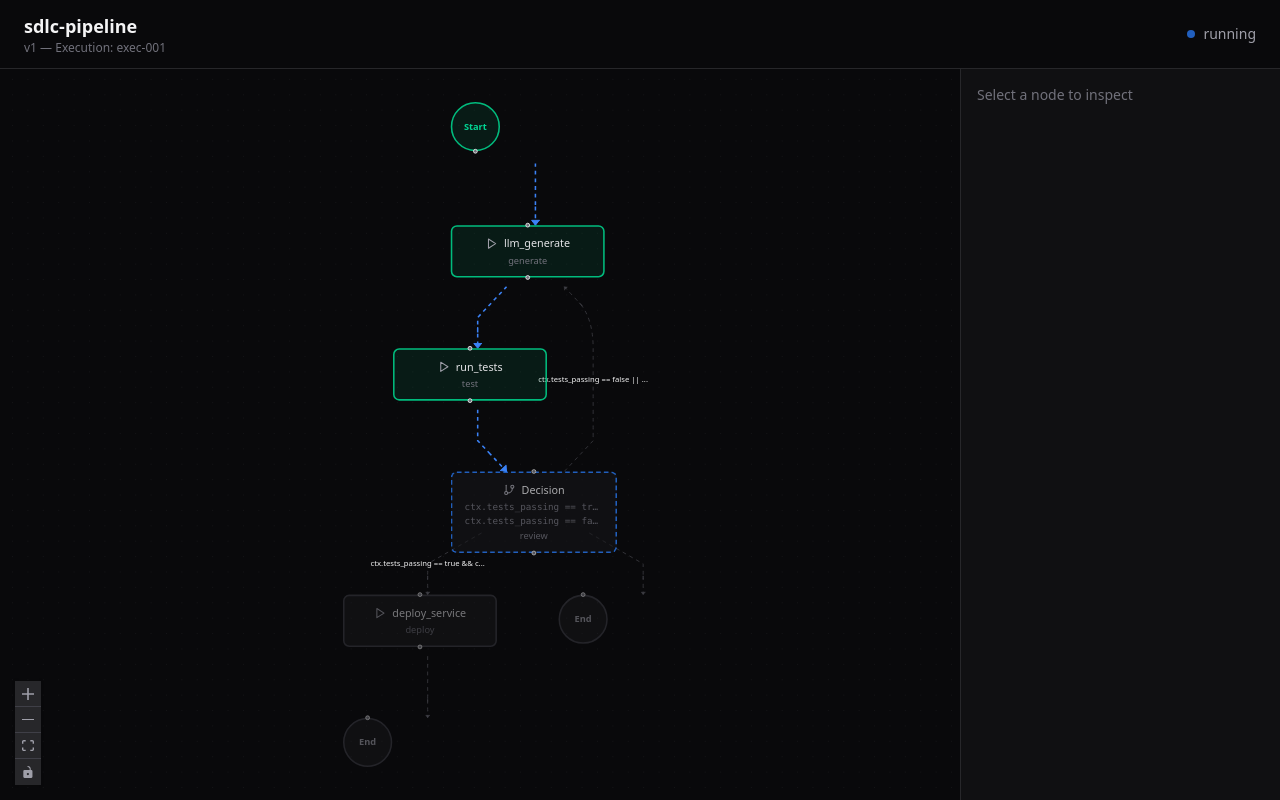
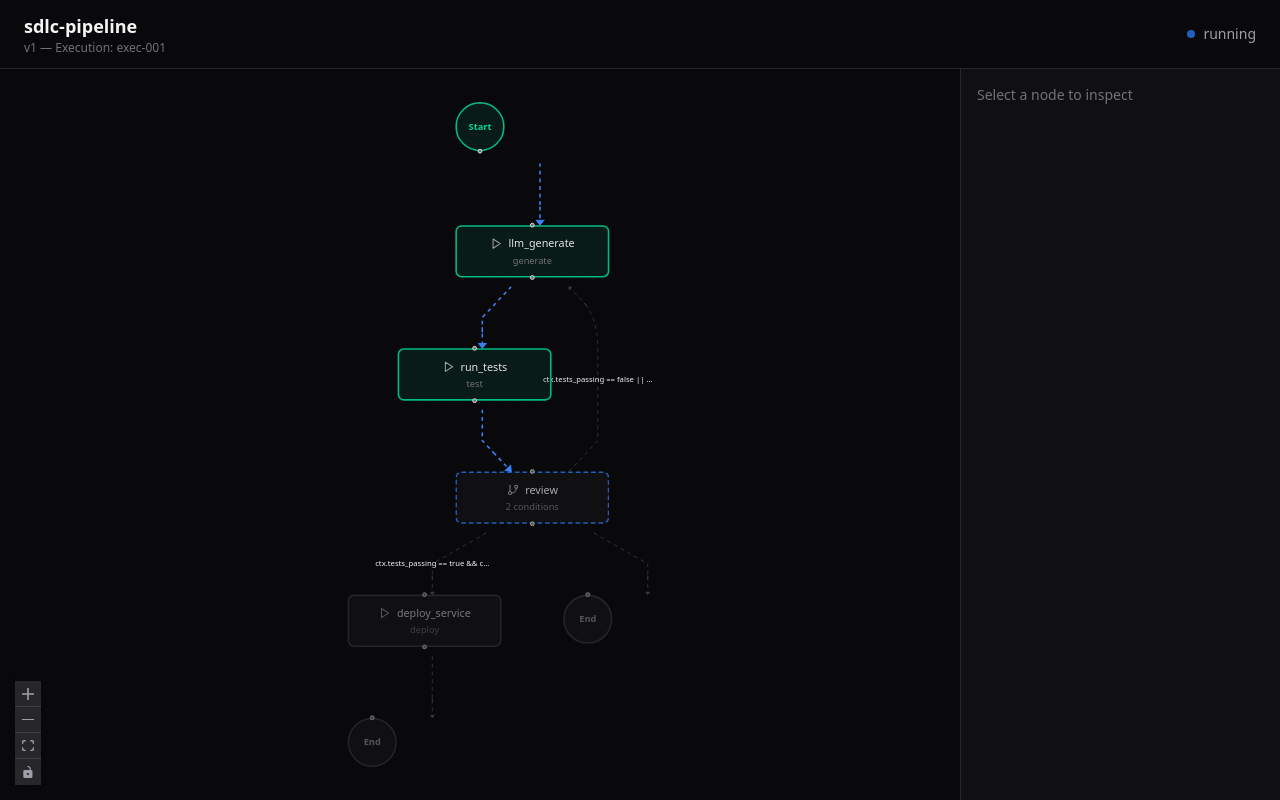
Before and after one commit to adamgilman/fishplate, a React (Vite) app in the folder apps/admin-ui/: page / in a window 1280 px wide. Built offline with nearby package versions, Linux system fonts and the light colour scheme.

Commit message:
fix(admin-ui): slim down decision node to show id and condition count only

```diff
--- a/apps/admin-ui/src/components/workflow-graph/nodes/decision-node.tsx
+++ b/apps/admin-ui/src/components/workflow-graph/nodes/decision-node.tsx
@@ -12,16 +12,11 @@ export function DecisionNode({ data }: NodeProps<Node<WorkflowNodeData>>) {
     <BaseNode data={data} shape="diamond" className="bg-zinc-900/80 border-dashed">
       <div className="flex items-center gap-2 justify-center">
         <GitBranch className="w-4 h-4 text-zinc-400" />
-        <span className="text-sm font-medium text-zinc-200">Decision</span>
+        <span className="text-sm font-medium text-zinc-200">{data.definition.id}</span>
       </div>
       {conditions.length > 0 && (
-        <div className="mt-1 space-y-0.5">
-          {conditions.map((c, i) => (
-            <div key={i} className="text-xs text-zinc-500 font-mono truncate max-w-[180px]">{c}</div>
-          ))}
-        </div>
+        <div className="text-xs text-zinc-500 mt-1">{conditions.length} condition{conditions.length > 1 ? 's' : ''}</div>
       )}
-      <div className="text-xs text-zinc-500 mt-1">{data.definition.id}</div>
     </BaseNode>
   );
 }
```
Also changed, not shown: 1 other file (tests, documents, lock files or other folders).
